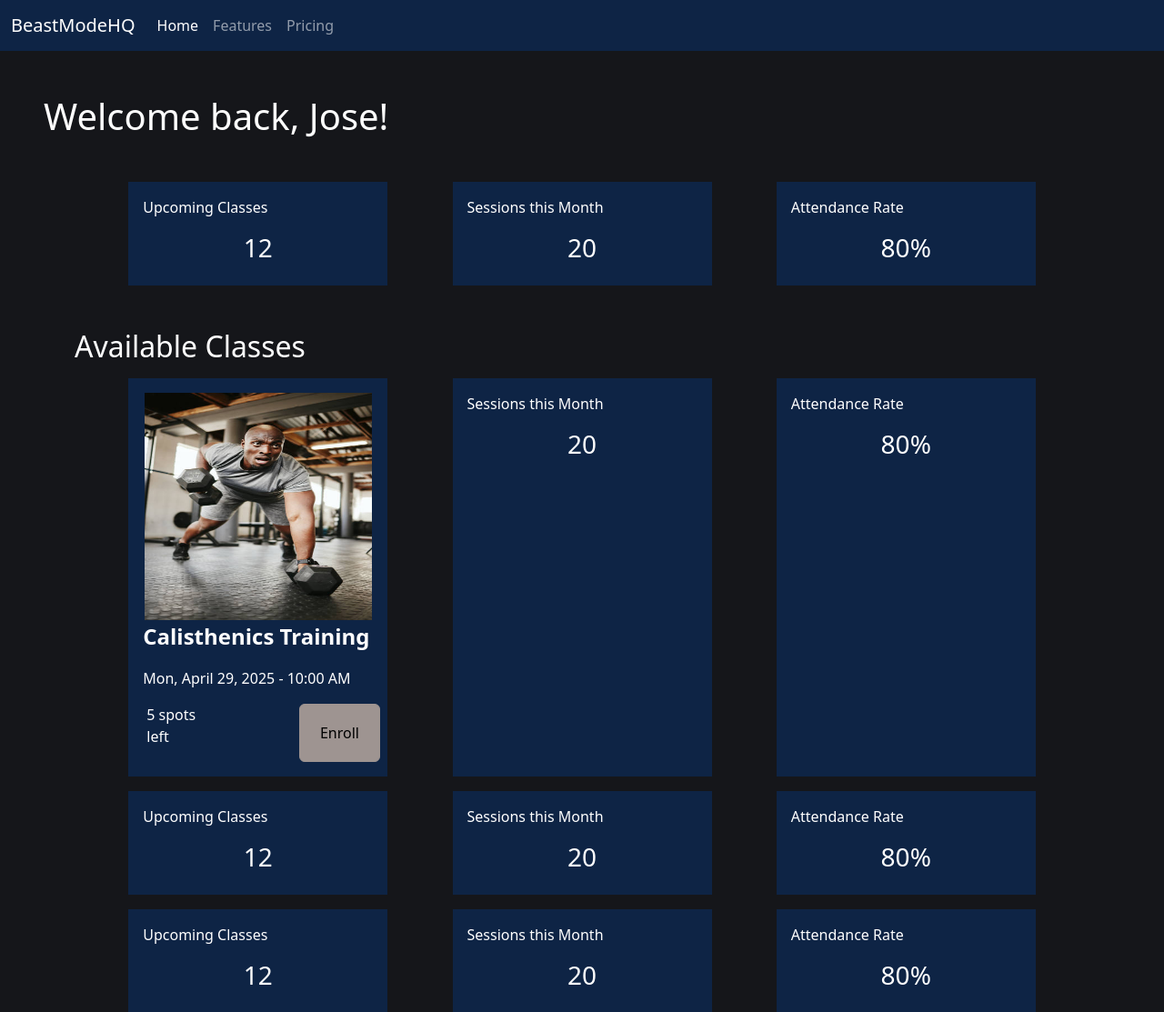
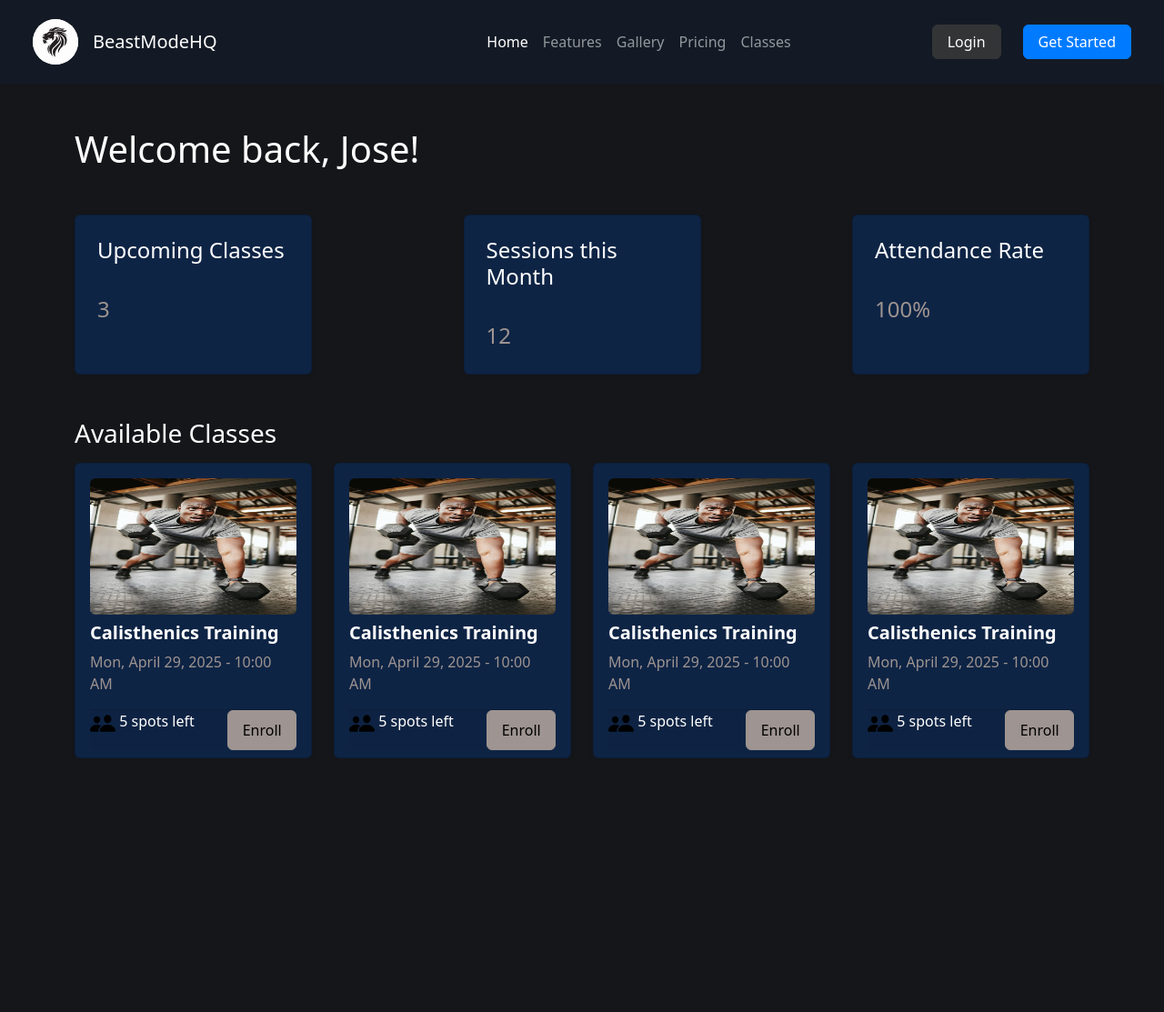
Before and after one commit to twapegg/beastmodeHQ, a PHP site: page /member/dashboard.php in a window 1280 px wide. Shown: the whole page at 91% size. After the commit the page ends 834 px from the top, so only its background shows below. Run offline with PHP 8.4, Linux system fonts and the light colour scheme.

Commit message:
Member dashboard cont. + initial admin dash

```diff
--- a/member/dashboard.php
+++ b/member/dashboard.php
@@ -12,99 +12,165 @@
 
 <body>
     <!-- Navigation -->
-    <nav class="navbar navbar-expand-lg bg-primary" data-bs-theme="dark">
+    <nav class="navbar navbar-expand-lg bg-primary bg-opacity-25 px-4 py-3" data-bs-theme="dark">
         <div class="container-fluid">
-            <a class="navbar-brand" href="#">BeastModeHQ</a>
+            <!-- Logo and Brand Name -->
+            <a class="navbar-brand d-flex align-items-center w-25" href="#">
+                <img src="./public/blackwhite.svg" alt="Logo" width="50" height="50" class="me-3  rounded-circle">
+                <!-- Replace with your logo path -->
+                BeastModeHQ
+            </a>
+            <!-- Navbar Toggler -->
             <button class="navbar-toggler" type="button" data-bs-toggle="collapse" data-bs-target="#navbarNavAltMarkup"
                 aria-controls="navbarNavAltMarkup" aria-expanded="false" aria-label="Toggle navigation">
                 <span class="navbar-toggler-icon"></span>
             </button>
+            <!-- Navbar Content -->
             <div class="collapse navbar-collapse" id="navbarNavAltMarkup">
+                <!-- Centered Navigation Links -->
+                <div class="d-flex justify-content-lg-center justify-content-start w-100 ms-0 ms-lg-5 ms-xl-10 ">
                     <div class="navbar-nav">
                         <a class="nav-link active" aria-current="page" href="#">Home</a>
                         <a class="nav-link" href="#">Features</a>
+                        <a class="nav-link" href="#">Gallery</a>
                         <a class="nav-link" href="#">Pricing</a>
+                        <a class="nav-link" href="#">Classes</a>
                     </div>
-
-
                 </div>
-
+                <!-- Login and Sign Up Buttons -->
+                <div
+                    class="row w-100 d-flex justify-content-center justify-content-lg-end align-items-center gap-3 gap-lg-0">
+                    <div class="col-12 col-lg-auto">
+                        <a class="btn btn-tertiary text-light px-3 w-100" href="auth/login.php" role="button">Login</a>
+                    </div>
+                    <div class="col-12 col-lg-auto">
+                        <a class="btn btn-brand text-light px-3 w-100" href="auth/signup.php" type="button">Get
+                            Started</a>
+                    </div>
+                </div>
+            </div>
         </div>
     </nav>
 
 
-    <h1 class="mt-5 ms-5">Welcome back, Jose!</h1>
+
 
     <!-- main -->
     <main class="container mt-5">
 
-        <div class="row justify-content-evenly">
-            <div class="col-3 bg-primary p-3">
-                <p class="text-white">Upcoming Classes</p>
-                <h3 class="text-center text-white">12</h3>
-            </div>
-            <div class="col-3 bg-primary p-3">
-                <p class="text-white">Sessions this Month</p>
-                <h3 class="text-center text-white">20</h3>
-            </div>
-            <div class="col-3 bg-primary p-3">
-                <p class="text-white">Attendance Rate</p>
-                <h3 class="text-center text-white">80%</h3>
+        <h1 class="mt-5 mb-5">Welcome back, Jose!</h1>
+
+        <div class="row justify-content-between">
+            <div class="col-3">
+                <div class="card w-200 h-100 shadow-sm bg-primary text-light">
+                    <div class="card-body d-flex flex-column p-4">
+                        <h4 class="card-title ">Upcoming Classes</h4>
+                        <p class="card-text text-secondary mt-4 fs-4">3</p>
                     </div>
                 </div>
 
-        <h2 class="mt-5">Available Classes</h2>
+            </div>
+
+            <div class="col-3">
+                <div class="card h-100 shadow-sm bg-primary text-light">
+                    <div class="card-body d-flex flex-column p-4">
+                        <h4 class="card-title ">Sessions this Month</h4>
+                        <p class="card-text text-secondary mt-4 fs-4">12</p>
+                    </div>
+                </div>
+            </div>
+            <div class="col-3">
+                <div class="card h-100 shadow-sm bg-primary text-light">
+                    <div class="card-body d-flex flex-column p-4">
+                        <h4 class="card-title">Attendance Rate</h4>
+                        <p class="card-text text-secondary mt-4 fs-4">100%</p>
+                    </div>
+                </div>
+            </div>
+        </div>
+
+        <h3 class="mt-5">Available Classes</h3>
 
         <div class="row justify-content-evenly mt-3">
-            <div class="col-3 bg-primary p-3">
-                <img class="d-block mx-auto" src="../images/workout.jpg" width="250px" height="250px" alt="black man working out">
-                <p class="text-white fw-semibold fs-4">Calisthenics Training</p>
-                <p class="text-white mt-n6 fw-lighter">Mon, April 29, 2025 - 10:00 AM</p>
 
-                <div class="row justify-content-between px-1">
-                    <p class=" col-4 text-white fw-lighter">5 spots left</p>
-                    <button type="submit" class=" col-4 btn btn-secondary ms-5">Enroll</button>
+            <div class="col-3">
+
+                <div class="card h-100 bg-primary text-light p-3 pb-2 shadow-sm">
+
+                    <img class="d-block mx-auto rounded card-img-top" src="../images/workout.jpg" width="280px"
+                        height="150px" alt="black man working out">
+                    <h5 class="text-white fw-semibold text-start mt-2">Calisthenics Training</h5>
+                    <p class="fw-light text-secondary">Mon, April 29, 2025 - 10:00 AM</p>
+
+                    <div class="card-footer d-flex justify-content-between p-0">
+                        <p class="text-white fw-lighter fs-6">
+                            <img src="../images/person.svg" alt="" width="28px" height="28px">
+                            5 spots left
+                        </p>
+                        <button type="submit" class=" col-4 btn btn-secondary">Enroll</button>
+                    </div>
                 </div>
 
             </div>
-            <div class="col-3 bg-primary p-3">
-                <p class="text-white">Sessions this Month</p>
-                <h3 class="text-center text-white">20</h3>
-            </div>
-            <div class="col-3 bg-primary p-3">
-                <p class="text-white">Attendance Rate</p>
-                <h3 class="text-center text-white">80%</h3>
+
+            <div class="col-3">
+
+                <div class="card h-100 bg-primary text-light p-3 pb-2 shadow-sm">
+
+                    <img class="d-block mx-auto rounded card-img-top" src="../images/workout.jpg" width="280px"
+                        height="150px" alt="black man working out">
+                    <h5 class="text-white fw-semibold text-start mt-2">Calisthenics Training</h5>
+                    <p class="fw-light text-secondary">Mon, April 29, 2025 - 10:00 AM</p>
+
+                    <div class="card-footer d-flex justify-content-between p-0">
+                        <p class="text-white fw-lighter fs-6">
+                            <img src="../images/person.svg" alt="" width="28px" height="28px">
+                            5 spots left
+                        </p>
+                        <button type="submit" class=" col-4 btn btn-secondary">Enroll</button>
                     </div>
                 </div>
 
-        <div class="row justify-content-evenly mt-3">
-            <div class="col-3 bg-primary p-3">
-                <p class="text-white">Upcoming Classes</p>
-                <h3 class="text-center text-white">12</h3>
             </div>
-            <div class="col-3 bg-primary p-3">
-                <p class="text-white">Sessions this Month</p>
-                <h3 class="text-center text-white">20</h3>
-            </div>
-            <div class="col-3 bg-primary p-3">
-                <p class="text-white">Attendance Rate</p>
-                <h3 class="text-center text-white">80%</h3>
+
+            <div class="col-3">
+
+                <div class="card h-100 bg-primary text-light p-3 pb-2 shadow-sm">
+
+                    <img class="d-block mx-auto rounded card-img-top" src="../images/workout.jpg" width="280px"
+                        height="150px" alt="black man working out">
+                    <h5 class="text-white fw-semibold text-start mt-2">Calisthenics Training</h5>
+                    <p class="fw-light text-secondary">Mon, April 29, 2025 - 10:00 AM</p>
+
+                    <div class="card-footer d-flex justify-content-between p-0">
+                        <p class="text-white fw-lighter fs-6">
+                            <img src="../images/person.svg" alt="" width="28px" height="28px">
+                            5 spots left
+                        </p>
+                        <button type="submit" class=" col-4 btn btn-secondary">Enroll</button>
                     </div>
                 </div>
 
-        <div class="row justify-content-evenly mt-3">
-            <div class="col-3 bg-primary p-3">
-                <p class="text-white">Upcoming Classes</p>
-                <h3 class="text-center text-white">12</h3>
             </div>
-            <div class="col-3 bg-primary p-3">
-                <p class="text-white">Sessions this Month</p>
-                <h3 class="text-center text-white">20</h3>
+
+            <div class="col-3">
+
+                <div class="card h-100 bg-primary text-light p-3 pb-2 shadow-sm">
+
+                    <img class="d-block mx-auto rounded card-img-top" src="../images/workout.jpg" width="280px"
+                        height="150px" alt="black man working out">
+                    <h5 class="text-white fw-semibold text-start mt-2">Calisthenics Training</h5>
+                    <p class="fw-light text-secondary">Mon, April 29, 2025 - 10:00 AM</p>
+
+                    <div class="card-footer d-flex justify-content-between p-0">
+                        <p class="text-white fw-lighter fs-6">
+                            <img src="../images/person.svg" alt="" width="28px" height="28px">
+                            5 spots left
+                        </p>
+                        <button type="submit" class=" col-4 btn btn-secondary">Enroll</button>
                     </div>
-            <div class="col-3 bg-primary p-3">
-                <p class="text-white">Attendance Rate</p>
-                <h3 class="text-center text-white">80%</h3>
                 </div>
+
             </div>
 
     </main>
```
Also changed, not shown: admin/dashboard.php (added, +66 -0 lines), images/people.svg (added), images/person.svg (added). Lines whose indentation alone changed are shown as unchanged.
